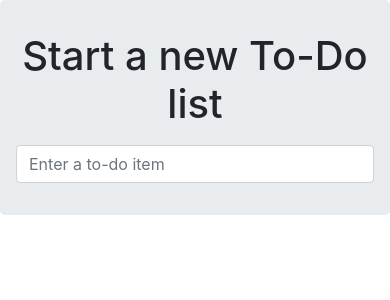
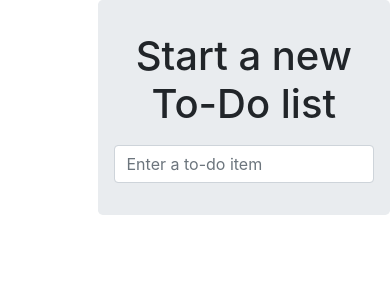
Before and after one commit to willtrigo/python_tdd_book, a Django app: page / in a window 390 px wide. Shown: the top 300 px of the page. Run offline with Django 3.2, Linux system fonts and the light colour scheme; some libraries are stand-ins or nearby versions.

Commit message:
Update bootstrap

```diff
--- a/lists/templates/base.html
+++ b/lists/templates/base.html
@@ -13,8 +13,8 @@
 <body>
   <div class="container">
 
-    <div class="row justify-content-center">
-      <div class="col-md-6 col-md-offset-3 jumbotron">
+    <div class="row">
+      <div class="col-md-6 offset-3 jumbotron">
         <div class="text-center">
           <h1>{% block header_text %}{% endblock %}</h1>
           <form method="POST" action="{% block form_action %}{% endblock %}">
@@ -25,8 +25,8 @@
       </div>
     </div>
 
-    <div class="row justify-content-center">
-      <div class="col-md-6 col-md-offset-3">
+    <div class="row">
+      <div class="col-md-6 offset-3">
         {% block table %}
         {% endblock %}
       </div>
```
